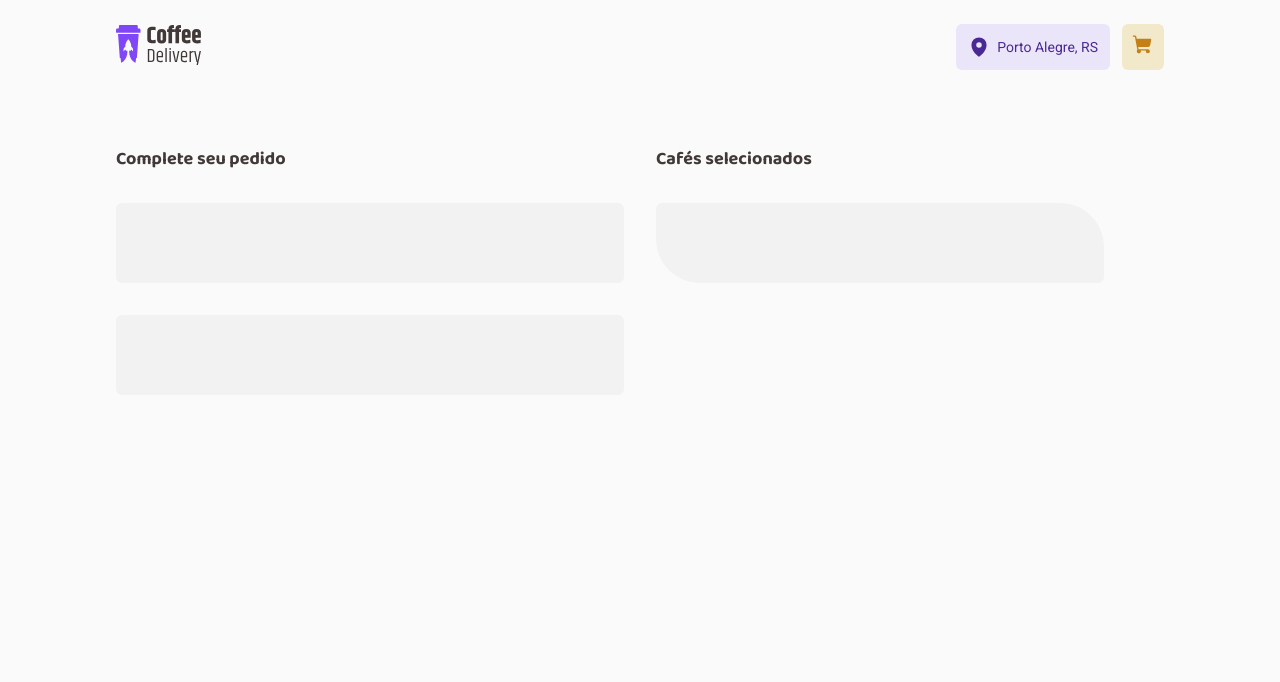
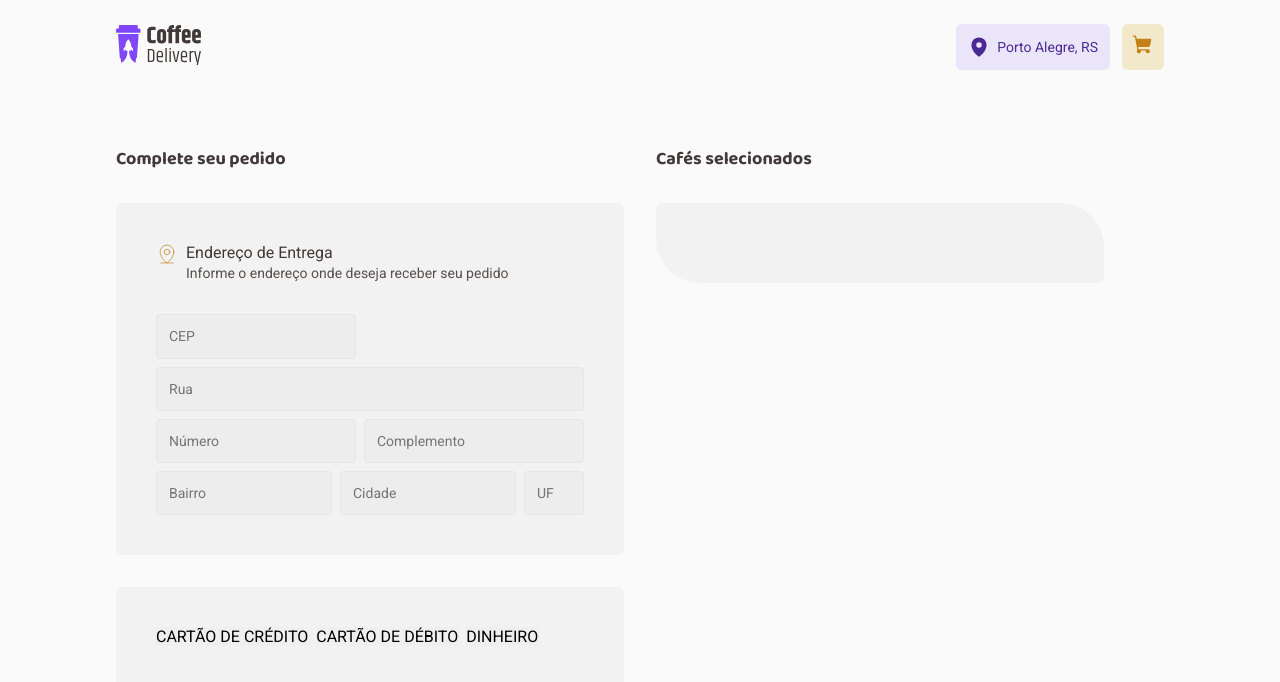
Before and after one commit to guirdy/coffee-delivery, a React (Vite) app: page /cart in a window 1280 px wide. Shown: the top 682 px of the page. Built offline with nearby package versions, Linux system fonts and the light colour scheme.

Commit message:
feat: purchase form and submit

```diff
--- a/src/App.tsx
+++ b/src/App.tsx
@@ -16,7 +16,7 @@ export function App() {
         </ShopProvider>
       </BrowserRouter>
 
-      <ToastContainer theme="colored" />
+      <ToastContainer />
       <GlobalStyle />
     </ThemeProvider>
   )
--- a/src/context/ShopProvider.tsx
+++ b/src/context/ShopProvider.tsx
@@ -1,4 +1,4 @@
-import { createContext, ReactNode, useReducer } from 'react'
+import { createContext, ReactNode, useReducer, useState } from 'react'
 import { Option } from '../db/menu'
 import {
   addCoffeeInCartAction,
@@ -14,13 +14,29 @@ export interface ICoffee {
   amount: number
 }
 
+export interface PurchaseData {
+  coffees: ICoffee[]
+  address: {
+    cep: string
+    street: string
+    number: number
+    complement: string
+    district: string
+    city: string
+    uf: string
+  }
+  paymentOption: string
+}
+
 interface ShopContextTypes {
   coffeesInCart: ICoffee[]
+  purchaseData: PurchaseData | null
   addCoffeeInCart: (coffeeData: Option, amount: number) => void
   decreaseCoffeeInCartById: (id: number) => void
   increaseCoffeeInCartById: (id: number) => void
   deleteCoffeeInCartById: (id: number) => void
   clearCoffeesInCart: () => void
+  handlePurchaseData: (data: PurchaseData) => void
 }
 
 interface ShopProviderProps {
@@ -34,6 +50,8 @@ export const ShopProvider = ({ children }: ShopProviderProps) => {
     coffeesInCartReducer,
     [] as ICoffee[],
   )
+
+  const [purchaseData, setPurchaseData] = useState<PurchaseData | null>(null)
 
   function addCoffeeInCart(coffeeData: Option, amount: number) {
     const cartItem: ICoffee = {
@@ -64,11 +82,15 @@ export const ShopProvider = ({ children }: ShopProviderProps) => {
     <ShopContext.Provider
       value={{
         coffeesInCart,
+        purchaseData,
         addCoffeeInCart,
         decreaseCoffeeInCartById,
         deleteCoffeeInCartById,
         increaseCoffeeInCartById,
         clearCoffeesInCart,
+        handlePurchaseData: (purchaseData: PurchaseData) => {
+          setPurchaseData(purchaseData)
+        },
       }}
     >
       {children}
--- a/src/pages/Cart/index.tsx
+++ b/src/pages/Cart/index.tsx
@@ -1,9 +1,13 @@
-import { useContext } from 'react'
+import { MapPinLine } from 'phosphor-react'
+import { useContext, useState } from 'react'
+import { useForm } from 'react-hook-form'
+import { SubmitHandler } from 'react-hook-form/dist/types'
 import { CardCoffeeCart } from '../../components/CardCoffeeCart'
-import { ShopContext } from '../../context/ShopProvider'
+import { PurchaseData, ShopContext } from '../../context/ShopProvider'
 import { currencyBRL } from '../../utils/currency'
+import { notify } from '../../utils/toasty'
 import {
-  CartContainer,
+  FormContainer,
   GridContent,
   FormAddress,
   CartContent,
@@ -16,25 +20,132 @@ import {
   Delivery,
   TotalPrice,
   ConfirmButton,
+  FirstColumn,
+  SecondColumn,
+  ThirdColumn,
+  PaymentOptionButton,
 } from './styles'
 
 const DELIVERY_PRICE = 3.5
 
+const PAYMENT_OPTIONS = ['Cartão de Crédito', 'Cartão de Débito', 'Dinheiro']
+
+interface Inputs {
+  cep: string
+  street: string
+  number: number
+  complement: string
+  district: string
+  city: string
+  uf: string
+}
+
 export function Cart() {
   const cart = useContext(ShopContext)
+
+  const { register, handleSubmit, reset } = useForm<Inputs>()
+
+  const [selectedPaymentMethod, setSelectedPaymentMethod] = useState<number>(-1)
 
   const totalPriceOfTheCart = cart.coffeesInCart.reduce(
     (total, coffees) => total + coffees.coffeeData.price * coffees.amount,
     0,
   )
 
+  const onSubmit: SubmitHandler<Inputs> = (data) => {
+    if (selectedPaymentMethod < 0) {
+      return notify('Selecione uma forma de pagamento', 'error')
+    }
+
+    const purchaseData: PurchaseData = {
+      coffees: cart.coffeesInCart,
+      address: data,
+      paymentOption: PAYMENT_OPTIONS[selectedPaymentMethod],
+    }
+
+    cart.handlePurchaseData(purchaseData)
+    cart.clearCoffeesInCart()
+    setSelectedPaymentMethod(-1)
+    reset()
+    notify('Compra realizada com sucesso', 'success')
+  }
+
   return (
-    <CartContainer>
+    <FormContainer onSubmit={handleSubmit(onSubmit)}>
       <GridContent>
         <FormAddress>
           <ContainerTitle>Complete seu pedido</ContainerTitle>
-          <CardDefault></CardDefault>
-          <CardDefault></CardDefault>
+          <CardDefault>
+            <div>
+              <MapPinLine size={22} weight="thin" />
+              <div>
+                <h1>Endereço de Entrega</h1>
+                <p>Informe o endereço onde deseja receber seu pedido</p>
+              </div>
+            </div>
+
+            <FirstColumn>
+              <input
+                type="text"
+                required
+                placeholder="CEP"
+                {...register('cep', { required: true })}
+              />
+              <input
+                type="text"
+                required
+                placeholder="Rua"
+                {...register('street', { required: true })}
+              />
+            </FirstColumn>
+            <SecondColumn>
+              <input
+                type="text"
+                required
+                placeholder="Número"
+                {...register('number', { required: true })}
+              />
+              <input
+                type="text"
+                placeholder="Complemento"
+                {...register('complement')}
+              />
+            </SecondColumn>
+            <ThirdColumn>
+              <input
+                type="text"
+                placeholder="Bairro"
+                {...register('district', { required: true })}
+              />
+              <input
+                type="text"
+                required
+                placeholder="Cidade"
+                {...register('city', { required: true })}
+              />
+              <input
+                type="text"
+                required
+                placeholder="UF"
+                maxLength={2}
+                {...register('uf', { required: true })}
+              />
+            </ThirdColumn>
+          </CardDefault>
+          <CardDefault>
+            <div>
+              {PAYMENT_OPTIONS.map((option, index) => (
+                <PaymentOptionButton
+                  key={option}
+                  type="button"
+                  selectedOption={index === selectedPaymentMethod}
+                  onClick={() => setSelectedPaymentMethod(index)}
+                >
+                  {option}
+                </PaymentOptionButton>
+              ))}
+            </div>
+          </CardDefault>
         </FormAddress>
 
         <CartContent>
@@ -64,17 +175,12 @@ export function Cart() {
                   </strong>
                 </TotalPrice>
 
-                <ConfirmButton
-                  type="submit"
-                  onClick={(e) => e.preventDefault()}
-                >
-                  Confirmar pedido
-                </ConfirmButton>
+                <ConfirmButton type="submit">Confirmar pedido</ConfirmButton>
               </TotalContainer>
             )}
           </CoffeesCard>
         </CartContent>
       </GridContent>
-    </CartContainer>
+    </FormContainer>
   )
 }
--- a/src/pages/Cart/styles.ts
+++ b/src/pages/Cart/styles.ts
@@ -1,6 +1,10 @@
 import styled from 'styled-components'
 
-export const CartContainer = styled.form`
+interface StyledProps {
+  selectedOption: boolean
+}
+
+export const FormContainer = styled.form`
   display: flex;
   flex-direction: column;
   margin: 54px 0 108px;
@@ -20,12 +24,106 @@ export const FormAddress = styled.div`
   display: flex;
   flex-direction: column;
   gap: 32px;
+  width: 100%;
+  max-width: 640px;
+
+  input {
+    padding: 12px;
+
+    background: ${(props) => props.theme['base-input']};
+
+    border: 1px solid ${(props) => props.theme['base-button']};
+    border-radius: 4px;
+
+    font-weight: 400;
+    font-size: 0.875rem;
+    line-height: 130%;
+    color: ${(props) => props.theme['base-text']};
+  }
+`
+
+export const FirstColumn = styled.div`
+  display: flex;
+  flex-direction: column;
+  gap: 4px;
+  margin-bottom: 8px;
+  margin-top: 32px;
+
+  input:first-child {
+    max-width: 200px;
+    width: 100%;
+  }
+
+  input:last-child {
+    width: 100%;
+  }
+`
+export const SecondColumn = styled.div`
+  display: flex;
+  gap: 4px;
+  margin-bottom: 8px;
+
+  input:first-child {
+    max-width: 200px;
+    width: 100%;
+  }
+
+  input:last-child {
+    width: 100%;
+  }
+`
+export const ThirdColumn = styled.div`
+  display: flex;
+  gap: 4px;
+
+  input:first-child {
+    max-width: 200px;
+    width: 100%;
+  }
+
+  input + input {
+    max-width: 276px;
+    width: 100%;
+  }
+
+  input:last-child {
+    max-width: 60px;
+    width: 100%;
+    text-transform: uppercase;
+  }
 `
 
 export const CardDefault = styled.div`
   padding: 40px;
   background: ${(props) => props.theme['base-card']};
   border-radius: 6px;
+
+  > div {
+    display: flex;
+    justify-content: flex-start;
+    gap: 8px;
+    width: 100%;
+
+    > div {
+      h1 {
+        font-weight: 400;
+        font-size: 1rem;
+        line-height: 130%;
+        color: ${(props) => props.theme['base-subtitle']};
+      }
+
+      p {
+        font-weight: 400;
+        font-size: 0.875rem;
+        line-height: 130%;
+        color: ${(props) => props.theme['base-text']};
+      }
+    }
+
+    svg {
+      color: ${(props) => props.theme['yellow-dark']};
+    }
+  }
 `
 
 export const CoffeesCard = styled.div`
@@ -98,7 +196,7 @@ export const TotalPrice = styled.div`
   width: 100%;
   margin-bottom: 24px;
 
-  span {
+  strong {
     font-weight: 700;
     font-size: 1.25rem;
     line-height: 130%;
@@ -106,7 +204,7 @@ export const TotalPrice = styled.div`
     color: ${(props) => props.theme['base-subtitle']};
   }
 
-  span:last-child {
+  strong:last-child {
     text-align: right;
   }
 `
@@ -135,3 +233,8 @@ export const ConfirmButton = styled.button`
     background: ${(props) => props.theme['yellow-dark']};
   }
 `
+
+export const PaymentOptionButton = styled.button<StyledProps>`
+  text-transform: uppercase;
+  border: ${(props) => (props.selectedOption ? '1px solid #000' : 'none')};
+`
```
